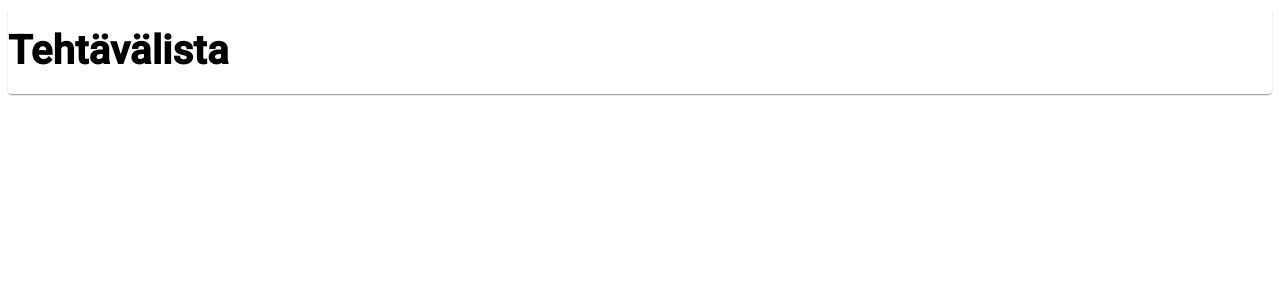
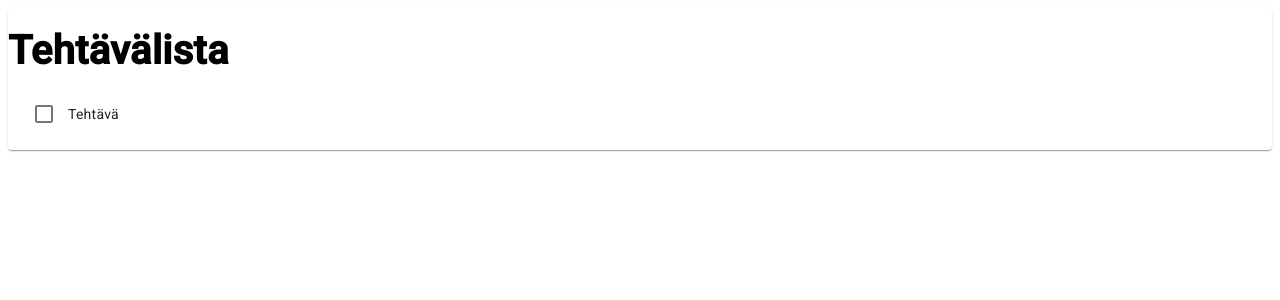
Before and after one commit to veituomi/todolist, an Angular app in the folder frontend/: page / in a window 1280 px wide. Shown: the top 300 px of the page. Built offline with nearby package versions, Linux system fonts and the light colour scheme.

Commit message:
List tasks

```diff
--- a/frontend/src/app/app.component.html
+++ b/frontend/src/app/app.component.html
@@ -2,4 +2,7 @@
 	<mat-card-title>
 		<h1>Tehtävälista</h1>
 	</mat-card-title>
+	<mat-card-content>
+		<app-task-list />
+	</mat-card-content>
 </mat-card>
--- a/frontend/src/app/app.module.ts
+++ b/frontend/src/app/app.module.ts
@@ -4,10 +4,14 @@ import { BrowserModule } from '@angular/platform-browser';
 import { AppComponent } from './app.component';
 import { BrowserAnimationsModule } from '@angular/platform-browser/animations';
 import { MaterialModule } from './material.module';
+import { TaskItemComponent } from './task/task-item.component';
+import { TaskListComponent } from './task/task-list.component';
 
 @NgModule({
 	declarations: [
-		AppComponent
+		AppComponent,
+		TaskItemComponent,
+		TaskListComponent,
 	],
 	imports: [
 		BrowserModule,
--- a/frontend/src/app/material.module.ts
+++ b/frontend/src/app/material.module.ts
@@ -1,6 +1,7 @@
 import { NgModule } from '@angular/core';
 import { MatButtonModule } from '@angular/material/button';
 import { MatCardModule } from '@angular/material/card';
+import { MatCheckboxModule } from '@angular/material/checkbox';
 import { MatDialogModule } from '@angular/material/dialog';
 import {
 	MAT_FORM_FIELD_DEFAULT_OPTIONS,
@@ -13,6 +14,7 @@ import { MatInputModule } from '@angular/material/input';
 	exports: [
 		MatButtonModule,
 		MatCardModule,
+		MatCheckboxModule,
 		MatDialogModule,
 		MatFormFieldModule,
 		MatIconModule,
@@ -21,6 +23,7 @@ import { MatInputModule } from '@angular/material/input';
 	imports: [
 		MatButtonModule,
 		MatCardModule,
+		MatCheckboxModule,
 		MatDialogModule,
 		MatFormFieldModule,
 		MatIconModule,
--- /dev/null
+++ b/frontend/src/app/model.ts
@@ -0,0 +1,4 @@
+export interface Task {
+	completed: boolean;
+	title: string;
+}
--- /dev/null
+++ b/frontend/src/app/task/task-item.component.html
@@ -0,0 +1 @@
+<mat-checkbox [checked]="task.completed">{{ task.title }}</mat-checkbox>
--- /dev/null
+++ b/frontend/src/app/task/task-item.component.ts
@@ -0,0 +1,15 @@
+import { Component, Input } from '@angular/core';
+import { Task } from '../model';
+
+@Component({
+	selector: 'app-task-item',
+	templateUrl: './task-item.component.html',
+})
+export class TaskItemComponent {
+
+	@Input({
+		required: true
+	})
+	task!: Task;
+
+}
--- /dev/null
+++ b/frontend/src/app/task/task-list.component.html
@@ -0,0 +1,3 @@
+<ng-template ngFor let-task [ngForOf]="tasks">
+	<app-task-item [task]="task" />
+</ng-template>
--- /dev/null
+++ b/frontend/src/app/task/task-list.component.ts
@@ -0,0 +1,17 @@
+import { Component } from '@angular/core';
+import { Task } from '../model';
+
+@Component({
+	selector: 'app-task-list',
+	templateUrl: './task-list.component.html',
+})
+export class TaskListComponent {
+
+	tasks: Task[] = [
+		{
+			completed: false,
+			title: 'Tehtävä',
+		}
+	];
+
+}
```
Also changed, not shown: 1 other file (tests, documents, lock files or other folders).
